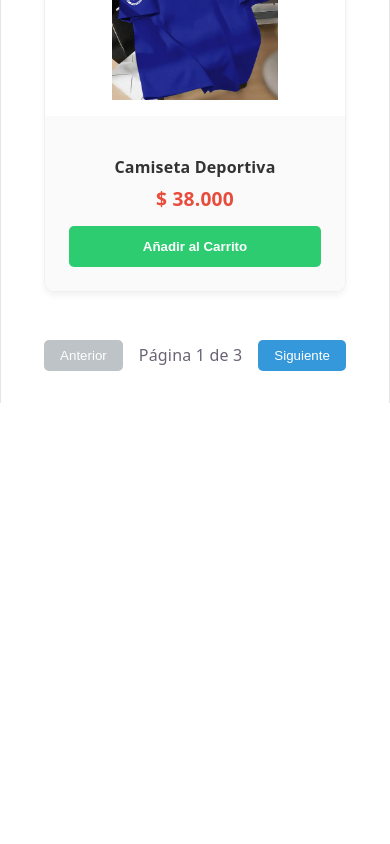
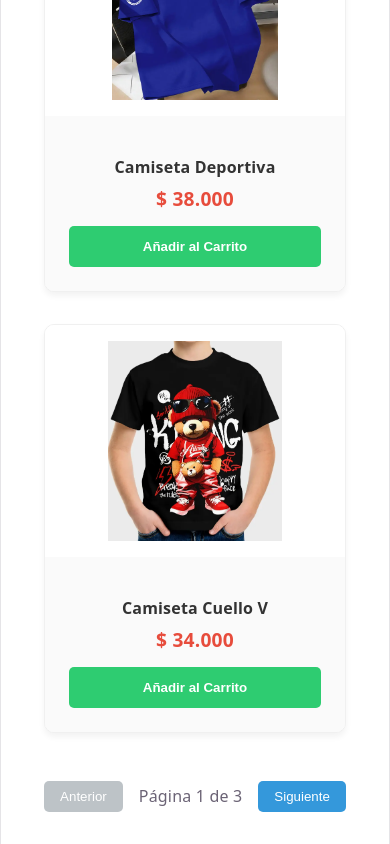
Before and after one commit to alexcoce0105-sketch/proyecto-final-react, a React (Vite) app in the folder pr-final/: page / in a window 390 px wide. Shown: the part 3486-4330 px from the top of the page. Before the commit the page ends 3889 px from the top, so only its background shows below. Built offline with nearby package versions, Linux system fonts and the light colour scheme.

Commit message:
Ajustando grilla CSS a 3 columnas exactas

```diff
--- a/pr-final/src/components/organisms/ProductList.jsx
+++ b/pr-final/src/components/organisms/ProductList.jsx
@@ -9,7 +9,7 @@
 
     // Paginacion
     const [currentPage, setCurrentPage] = useState(1);
-    const itemsPerPage = 8;
+    const itemsPerPage = 9;
 
 
     // Filtrado por buscador y categoria
--- a/pr-final/src/pages/Home.css
+++ b/pr-final/src/pages/Home.css
@@ -12,8 +12,14 @@
 
 .products-grid {
     display: grid;
-    grid-template-columns: repeat(auto-fill, minmax(250px, 1fr));
+    grid-template-columns: repeat(3, 1fr);
     gap: 2rem;
+}
+
+@media (max-width: 768px) {
+    .products-grid {
+        grid-template-columns: repeat(1, 1fr);
+    }
 }
 
 .loader,
```
